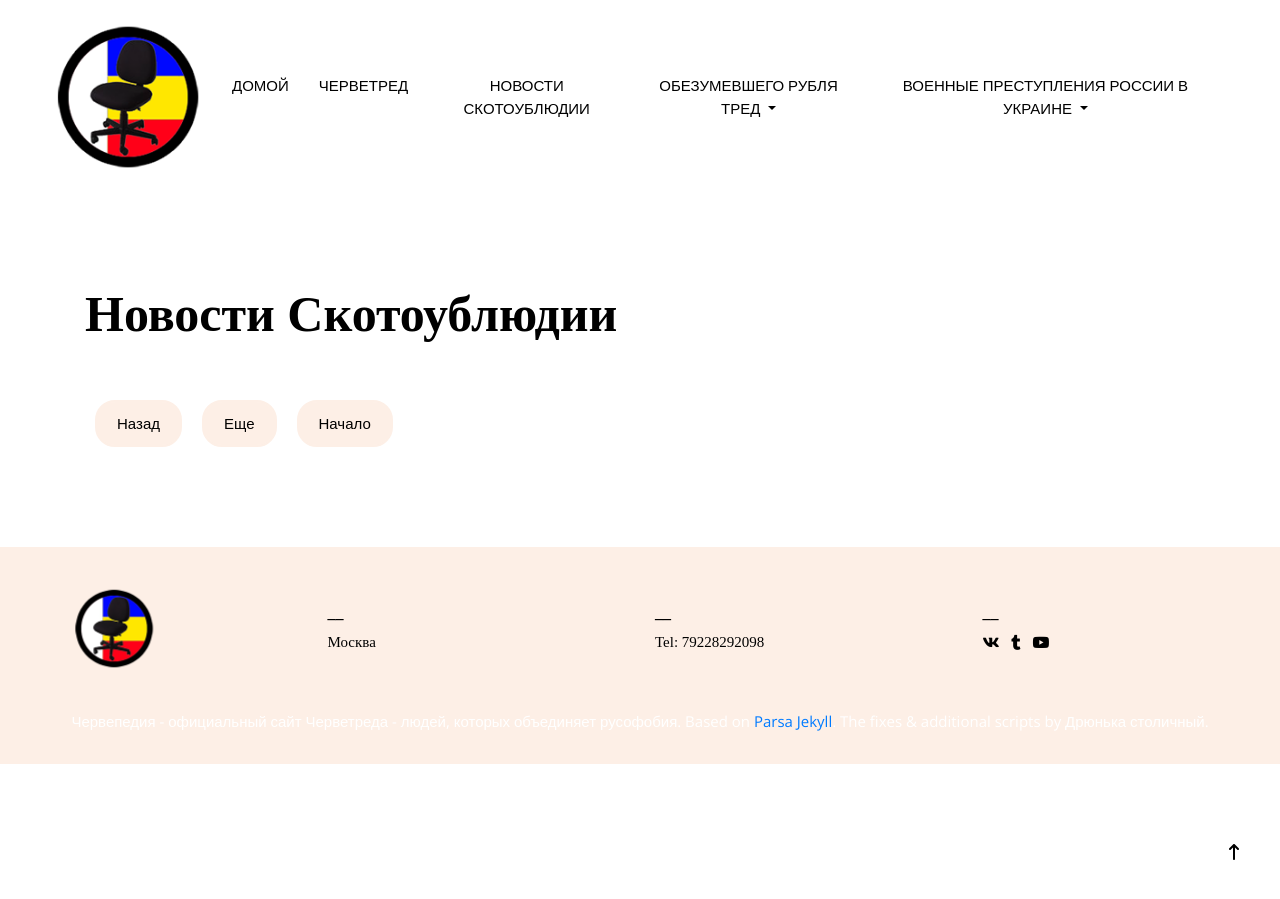
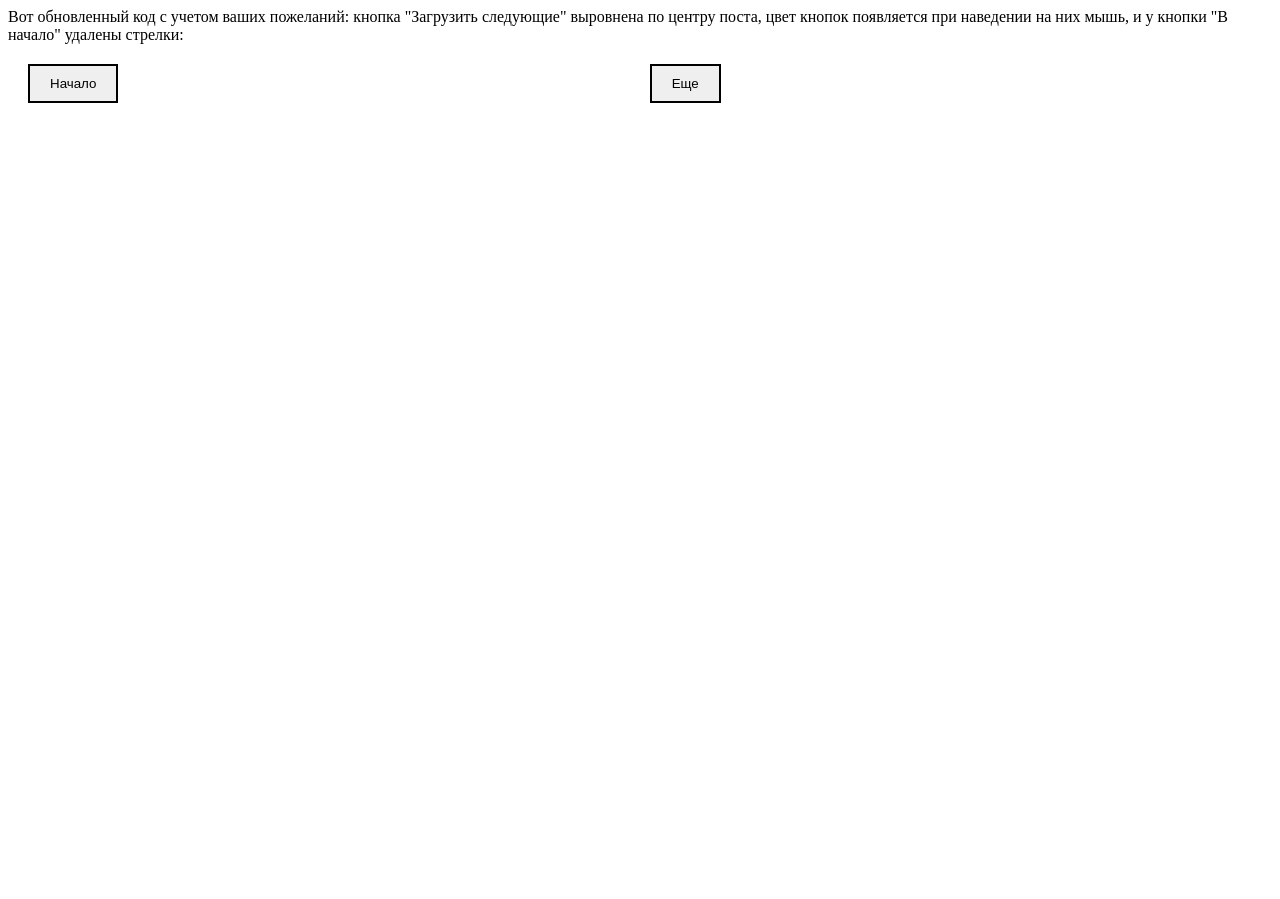
Before and after one commit to chervetred/chervetred.github.io, a Jekyll site: the page _pages/tgtest.html, which Jekyll copies as it is, in a window 1280 px wide. Built offline with Jekyll 4.4.1, drawn with Linux system fonts in a browser that asks for light colours; some web fonts are replaced; a script that is not in the unit is left out; comment, search, counter and statistics services are not loaded.

Commit message:
Update tgtest.html

````diff
--- a/_pages/tgtest.html
+++ b/_pages/tgtest.html
@@ -1,58 +1,53 @@
----
-layout: page
-title: Новости Скотоублюдии
-permalink: /111/
-keywords: червепедия, черветред, черветред - это, кинаман, миопатия, павел гринев, червепедия зеркало
-image:
----
-```html
+Вот обновленный код с учетом ваших пожеланий: кнопка "Загрузить следующие" выровнена по центру поста, цвет кнопок появляется при наведении на них мышь, и у кнопки "В начало" удалены стрелки:
+
 <!DOCTYPE html>
 <html lang="en">
 <head>
 <meta charset="UTF-8">
 <meta name="viewport" content="width=device-width, initial-scale=1.0">
 <title>Новости Скотоублюдии</title>
-<script src="https://ajax.googleapis.com/ajax/libs/jquery/3.6.0/jquery.min.js"></script>
+<script src="https://ajax.googleapis.com/libs/jquery/3.6.0/jquery.min.js"></script>
 <script async src="https://telegram.org/js/telegram-widget.js?22"></script>
 <link rel="stylesheet" href="https://cdnjs.cloudflare.com/ajax/libs/font-awesome/5.15.4/css/all.min.css">
 <style>
-    body {
-        background-image: url('');
-        background-size: 720px;
-        background-position: center left;
-        background-repeat: no-repeat;
+    .load-more-button {
+        color: black;
+        padding: 10px 20px;
+        border: 2px solid black;
+        cursor: pointer;
+        transition: background-color 0.3s;
+    }
+    .load-more-button:hover {
+        background-color: red;
         color: white;
     }
 
-    .telegram-post {
-        border: none;
+    #navigation-buttons {
+        display: flex;
+        justify-content: space-between;
+        margin: 20px;
     }
 
-    .load-more-button {
-        background-color: #fdefe6;
-        color: black;
-        padding: 10px 20px;
-        border: 2px solid #fdefe6;
-        cursor: pointer;
-        border-radius: 20px;
-        transition: none;
-        margin: 10px;
+    #load-more {
+        margin: 0 auto;
+        display: flex;
     }
 
-    .button-container {
-        display: flex;
-        justify-content: space-between;
-        align-items: center;
+    #go-to-beginning {
+        margin-left: auto;
+    }
+
+    #go-to-beginning i {
+        display: none;
     }
 </style>
 </head>
 <body>
 <div id="telegram-posts"></div>
-<div id="navigation-buttons" style="text-align: center; display: none;">
-    <div class="button-container">
-        <button class="load-more-button" onclick="loadBackPosts()">Назад</button>
+<div id="navigation-buttons">
+    <button class="load-more-button" onclick="loadFirstPosts()">Начало</button>
+    <div id="load-more">
         <button class="load-more-button" onclick="loadMorePosts()">Еще</button>
-        <button class="load-more-button" onclick="loadFirstPosts()">Начало</button>
     </div>
 </div>
 
````
Also changed, not shown: other parts of _pages/tgtest.html (+0 -8 lines).
